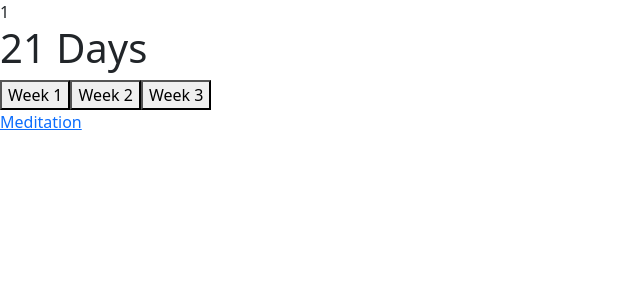
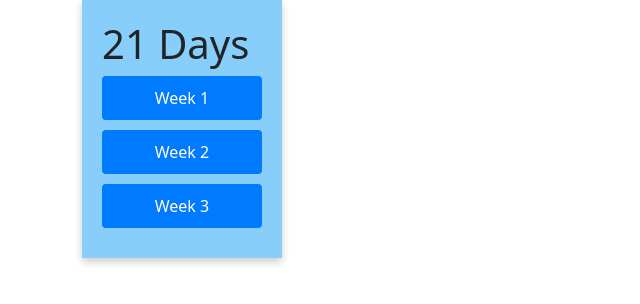
Before and after one commit to vjaiweb/InnerSukh, a React (Create React App) app in the folder client/: page / in a window 1280 px wide. Shown: the top 304 px of the page, without its empty margins (0-640 px from the left). Built offline with nearby package versions, Linux system fonts and the light colour scheme.

Commit message:
21days intermediate

```diff
--- a/client/src/App.js
+++ b/client/src/App.js
@@ -3,7 +3,7 @@ import React, { useState } from "react";
 import { BrowserRouter as Router,  Route, Routes,useParams } from "react-router-dom";
 import "./App.css";
 import { Quiz } from "./Components/Quiz/Quiz.js";
-import Drop from "./pages/21day";
+import Drop from "./pages/21days/21day";
 import Meditation from "./pages/meditation/Meditation";
 
 function App() {
--- /dev/null
+++ b/client/src/Components/21days/Day.css
@@ -0,0 +1,59 @@
+/* day.css */
+
+/* Day tile styles */
+.day-tile {
+    border: 1px solid #ccc;
+    padding: 10px;
+    margin: 10px;
+    cursor: pointer;
+    transition: background-color 0.3s;
+  }
+
+  .day-tile.expanded {
+    background-color: #f0f0f0;
+  }
+
+  .day-header {
+    font-weight: bold;
+    margin-bottom: 5px;
+  }
+
+  /* Progress bar styles */
+  .progress-bar {
+    width: 100%;
+    height: 20px;
+    background-color: #ddd;
+    margin-bottom: 10px;
+  }
+
+  .progress {
+    height: 100%;
+    background-color: #4caf50;
+    transition: width 0.3s;
+  }
+
+  /* Button styles */
+  .content-button {
+    background-color: #007bff;
+    color: #fff;
+    border: none;
+    padding: 5px 10px;
+    cursor: pointer;
+    margin-right: 10px;
+  }
+
+  .content-button.gratitude {
+    background-color: #ffc107;
+  }
+
+  /* Completed button styles */
+  .content-button.completed {
+    background-color: #4caf50;
+  }
+
+  /* Completion message styles */
+  .day-complete-message {
+    color: #4caf50;
+    font-weight: bold;
+    margin-top: 10px;
+  }
--- a/client/src/Components/21days/Day.js
+++ b/client/src/Components/21days/Day.js
@@ -1,8 +1,76 @@
-import React from 'react';
+import React, { useState } from 'react';
+import { Link } from 'react-router-dom';
+import './Day.css'; // Import the CSS file
 
-function Day({ dayNumber, onClick }) {
+function Day({ dayNumber, isExpanded, setExpandedDay, onClick }) {
+  const [isMeditationClicked, setIsMeditationClicked] = useState(false);
+  const [isGratitudeClicked, setIsGratitudeClicked] = useState(false);
+
+  const toggleContent = () => {
+    if (isExpanded) {
+      setExpandedDay(null); // Collapse if already expanded
+    } else {
+      onClick(dayNumber); // Expand the clicked day tile
+      setExpandedDay(dayNumber);
+    }
+  };
+
+  const handleMeditationClick = () => {
+    setIsMeditationClicked(true);
+  };
+
+  const handleGratitudeClick = () => {
+    setIsGratitudeClicked(true);
+  };
+
+  const meditationProgress = isMeditationClicked ? '50%' : '0%';
+  const gratitudeProgress = isGratitudeClicked ? '50%' : '0%';
+
+  const isDayComplete = isMeditationClicked && isGratitudeClicked;
+
   return (
-    <button onClick={() => onClick(dayNumber)}>Day {dayNumber}</button>
+    <div className={`day-tile ${isExpanded ? 'expanded' : ''}`} onClick={toggleContent}>
+      <div className="day-header">
+        <span className="day-title">Day {dayNumber}</span>
+      </div>
+      {isExpanded && (
+        <div className='day-content'>
+          <div className="day-buttons">
+            <Link to={'/meditation'}>
+              <button
+                className={`content-button ${isMeditationClicked ? 'completed' : ''}`}
+                onClick={handleMeditationClick}
+                disabled={isMeditationClicked}
+              >
+                Meditation
+              </button>
+            </Link>
+            <button
+              className={`content-button gratitude ${isGratitudeClicked ? 'completed' : ''}`}
+              onClick={handleGratitudeClick}
+              disabled={isGratitudeClicked}
+            >
+              Gratitude
+            </button>
+          </div>
+          <div className="progress-bar">
+            <div
+              className="progress meditation-progress"
+              style={{ width: meditationProgress + gratitudeProgress}}
+            ></div>
+          </div>
+          {/* <div className="progress-bar">
+            <div
+              className="progress gratitude-progress"
+              style={{ width: gratitudeProgress }}
+            ></div>
+          </div> */}
+          {isDayComplete && (
+            <p className="day-complete-message">You have completed your tasks for the day!</p>
+          )}
+        </div>
+      )}
+    </div>
   );
 }
 
--- a/client/src/pages/21day.css
+++ /dev/null
@@ -1,7 +0,0 @@
-.heading {
-    padding: auto;
-    display: flexbox;
-}
-button{
-    border-radius: 10%;
-}
--- a/client/src/pages/21day.js
+++ /dev/null
@@ -1,59 +0,0 @@
-import React, { useState } from 'react';
-import Week from '../Components/21days/Week';
-import Day from '../Components/21days/Day';
-import Content from '../Components/21days/Content';
-import "./21day.css"
-import { Link } from 'react-router-dom';
-
-function Drop() {
-  const [selectedWeek, setSelectedWeek] = useState(null);
-  const [selectedDay, setSelectedDay] = useState(null);
-
-  const handleWeekClick = (weekNumber) => {
-    setSelectedWeek(weekNumber);
-    setSelectedDay(null);
-  };
-
-  const handleDayClick = (dayNumber) => {
-    setSelectedDay(dayNumber);
-  };
-
-  return (
-    <div className='heading'>1
-        <h1>21 Days </h1>
-      <div className='week'>
-        {[1, 2, 3].map((week) => (
-          <Week
-            key={week}
-            weekNumber={week}
-            onClick={handleWeekClick}
-          />
-        ))}
-      </div>
-      {selectedWeek && (
-        <div>
-          <h2>Week {selectedWeek} Days:</h2>
-          <div className='day'>
-            {[1, 2, 3, 4, 5, 6, 7].map((day) => (
-              <Day
-                key={day}
-                dayNumber={day}
-                onClick={handleDayClick}
-              />
-            ))}
-          </div>
-        </div>
-      )}
-      {selectedDay && (
-        <div className='content'>
-          <h3>Day {selectedDay} Content:</h3>
-          <Content content="Meditation" />
-          <Content content="Gratitude" />
-        </div>
-      )}
-      <Link to={'/meditation'}>Meditation</Link>
-    </div>
-  );
-}
-
-export default Drop;
--- /dev/null
+++ b/client/src/pages/21days/21day.css
@@ -0,0 +1,108 @@
+/* 21day.css */
+
+body {
+  font-family: Arial, sans-serif;
+  margin: 0;
+  padding: 0;
+}
+
+.container {
+  display: flex;
+  max-width: 1000px;
+  margin-left: 0px;
+  padding: 0px;
+}
+
+.sidebar {
+  width: 200px;
+  background-color: lightskyblue;
+  padding: 20px;
+  box-shadow: 0 4px 8px rgba(0, 0, 0, 0.2);
+}
+
+.week-list {
+  list-style-type: none;
+  padding: 0;
+}
+
+.week-button {
+  background-color: #007bff;
+  color: #fff;
+  border: none;
+  border-radius: 4px;
+  padding: 10px 20px;
+  cursor: pointer;
+  margin-bottom: 10px;
+  width: 100%;
+}
+
+.week-button.selected {
+  background-color: #28a745;
+}
+
+.content {
+  flex: 1;
+  padding: 0 20px;
+}
+
+/* Day Tiles */
+.day-tile {
+  background-color: #fff;
+  border: 1px solid #ccc;
+  border-radius: 4px;
+  padding: 20px;
+  margin-bottom: 20px;
+  box-shadow: 0 2px 4px rgba(0, 0, 0, 0.2);
+  transition: transform 0.3s ease-in-out;
+  cursor: pointer;
+  position: relative; /* Added for button positioning */
+}
+
+.day-tile:hover {
+  transform: scale(1.02); /* Add a slight hover effect */
+}
+
+.day-header {
+  display: flex;
+  justify-content: space-between;
+  align-items: center;
+}
+
+.day-title {
+  font-weight: bold;
+}
+
+.expanded {
+  height: auto; /* Automatically adjust height when expanded */
+  overflow: visible; /* Show content overflow when expanded */
+}
+
+.day-content {
+  background-color: #fff;
+  border-top: 1px solid #ccc;
+  padding: 20px;
+  display: flex;
+  flex-direction: column;
+  align-items: center;
+  box-shadow: 0 2px 4px rgba(0, 0, 0, 0.2);
+  position: relative; /* Added for button positioning */
+}
+
+.content-button {
+  background-color: #28a745;
+  color: #fff;
+  border: none;
+  border-radius: 4px;
+  padding: 10px 20px;
+  cursor: pointer;
+  margin-top: 10px;
+  width: auto; /* Adjust width as needed */
+  position: absolute;
+  bottom: 10px;
+  left: 10px;
+}
+
+.content-button.gratitude {
+  left: auto;
+  right: 10px;
+}
--- /dev/null
+++ b/client/src/pages/21days/21day.js
@@ -0,0 +1,68 @@
+/* eslint-disable no-unused-vars */
+// 21day.js
+
+import React, { useState } from 'react';
+import Week from '../../Components/21days/Week';
+import Day from '../../Components/21days/Day';
+import './21day.css'; // Import the CSS file
+// import { Link } from 'react-router-dom';
+
+
+function Drop() {
+  const [selectedWeek, setSelectedWeek] = useState(null);
+  const [selectedDay, setSelectedDay] = useState(null);
+
+  // Add state to track which day is expanded
+  const [expandedDay, setExpandedDay] = useState(null);
+
+  const handleWeekClick = (weekNumber) => {
+    setSelectedWeek(weekNumber);
+    setSelectedDay(null);
+    // Close any open day tile when switching weeks
+    setExpandedDay(null);
+  };
+
+  const handleDayClick = (dayNumber) => {
+    setSelectedDay(dayNumber);
+    setExpandedDay(dayNumber); // Expand the clicked day tile
+  };
+
+  return (
+    <div className='container' >
+      <div className='sidebar'>
+        <h1>21 Days</h1>
+        {[1, 2, 3].map((week) => (
+          <button
+            key={week}
+            className={`week-button ${
+              selectedWeek === week ? 'selected' : ''
+            }`}
+            onClick={() => handleWeekClick(week)}
+          >
+            Week {week}
+          </button>
+        ))}
+      </div>
+      <div className='content'>
+        {selectedWeek && (
+          <div>
+            <h2>Week {selectedWeek} Days:</h2>
+            <div className='day-tile-container'> {/* New container */}
+              {[1, 2, 3, 4, 5, 6, 7].map((day) => (
+                <Day
+                  key={day}
+                  dayNumber={day}
+                  onClick={handleDayClick}
+                  isExpanded={expandedDay === day}
+                  setExpandedDay={setExpandedDay}
+                />
+              ))}
+            </div>
+          </div>
+        )}
+      </div>
+    </div>
+  );
+}
+
+export default Drop;
```
Also changed, not shown: 1 other file (tests, documents, lock files or other folders).
